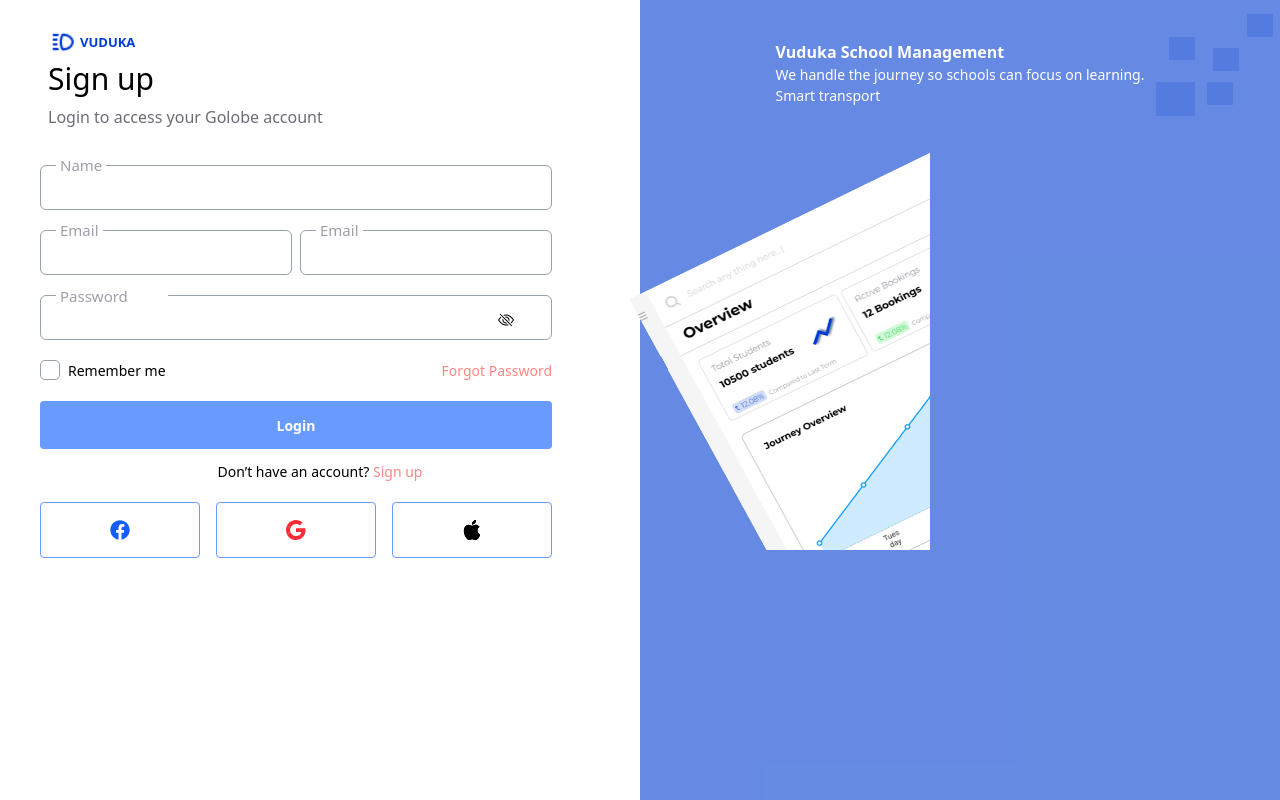
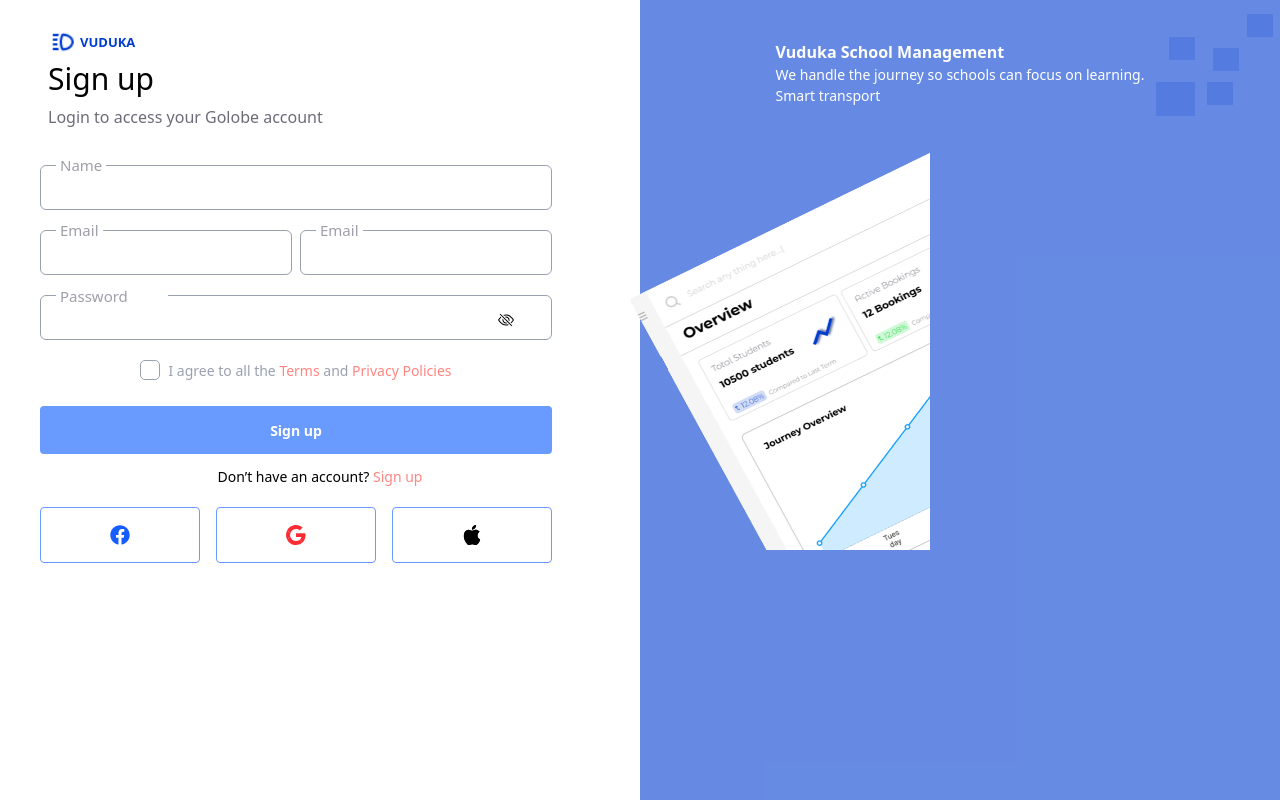
Before and after one commit to ETIX-Enterprise/SchoolFront, a React (Vite) app: page /Signup in a window 1280 px wide. Built offline with nearby package versions, Linux system fonts and the light colour scheme.

Commit message:
Changes on signup page

```diff
--- a/src/Auth/Signup.tsx
+++ b/src/Auth/Signup.tsx
@@ -145,19 +145,18 @@ function Signup() {
       </span>
 
     </div>
-    <div className="flex justify-between max-w-[512px]">
-      <div className="flex space-x-2">
+    <div className="flex justify-center max-w-[512px]">
+      <div className="">
         <input type="checkbox"  name='Remember me' onChange={()=> setRememberMe(true)} className='w-[20px] h-[20px] transition-all duration-700 rounded-[5px] cursor-pointer appearance-none  border border-gray-400 checked:bg-blue-700 checked:border-2 checked:border-blue-700 ' id="" />
-        <p className='text-[14px] text-[#000000] font-medium'>Remember me</p>
       </div>
-      <div className="cursor-pointer hover:bg-gray-100  transition-all duration-500 rounded">
-        <p className='text-[14px] text-[#FF8682] font-medium'>Forgot Password</p>
+      <div className="  ml-2  ">
+        <p className='text-[14px] text-gray-400 font-medium'>I agree to all the <span className='text-[#FF8682] font-medium'> Terms</span> and <span className='text-[#FF8682] font-medium'>Privacy Policies</span></p>
       </div>
     </div>
     {/* submission button*/ }
     <div className="flex-1  space-y-3">
        <button className='bg-[#699BFE] cursor-pointer text-[14px] font-semibold text-white hover:bg-[#528bfe] hover:scale-105 transition-all duration-700 sm:w-[512px] w-full h-[48px] rounded-[4px]'>
-        Login
+        Sign up
        </button>
        <p className='font-medium text-center text-[14px] text-black'>
         Don’t have an account? <span className='text-[#FF8682] cursor-pointer hover:bg-[#FF8682]/10 rounded transition-colors duration-500'>Sign up</span>
```
